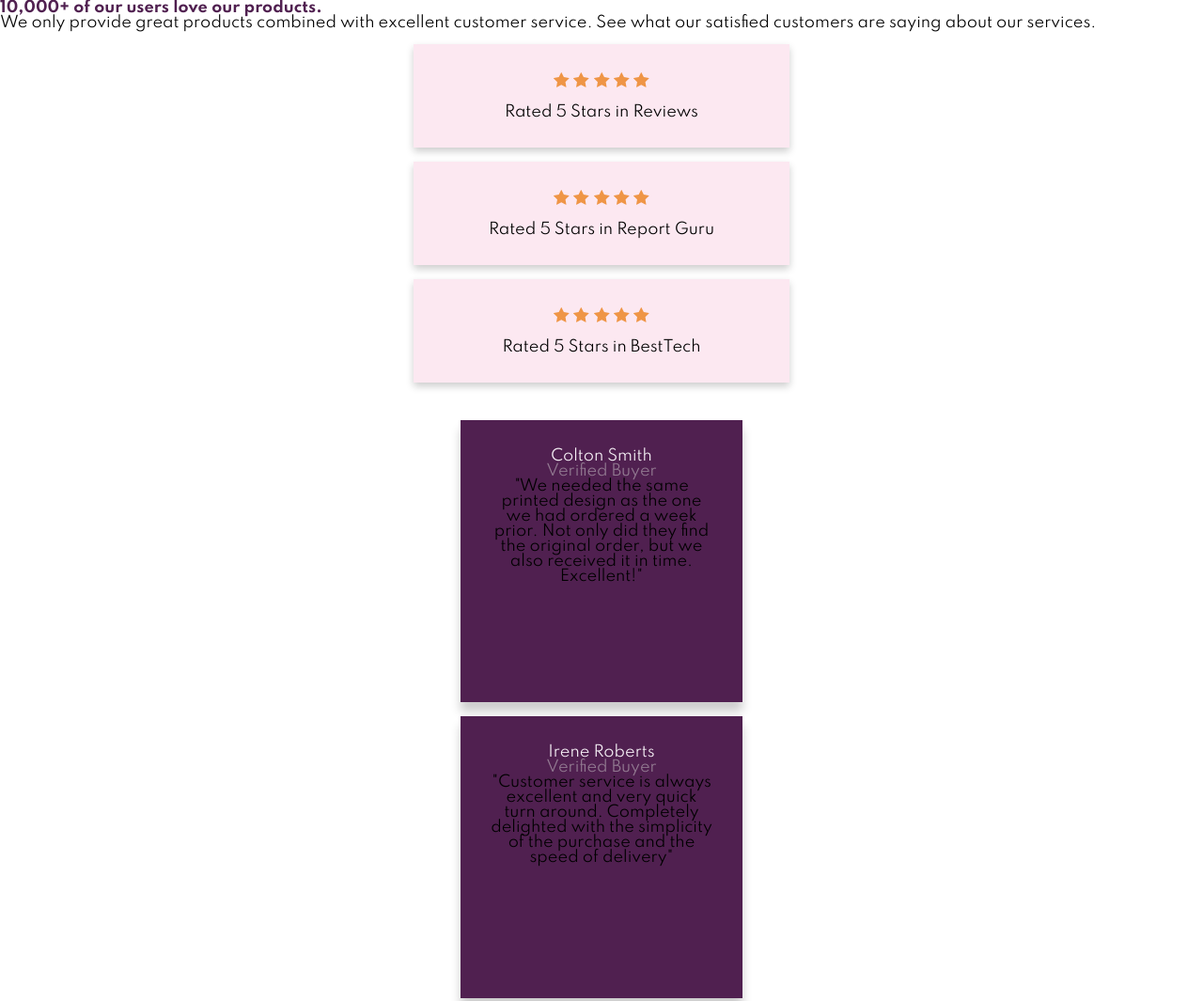
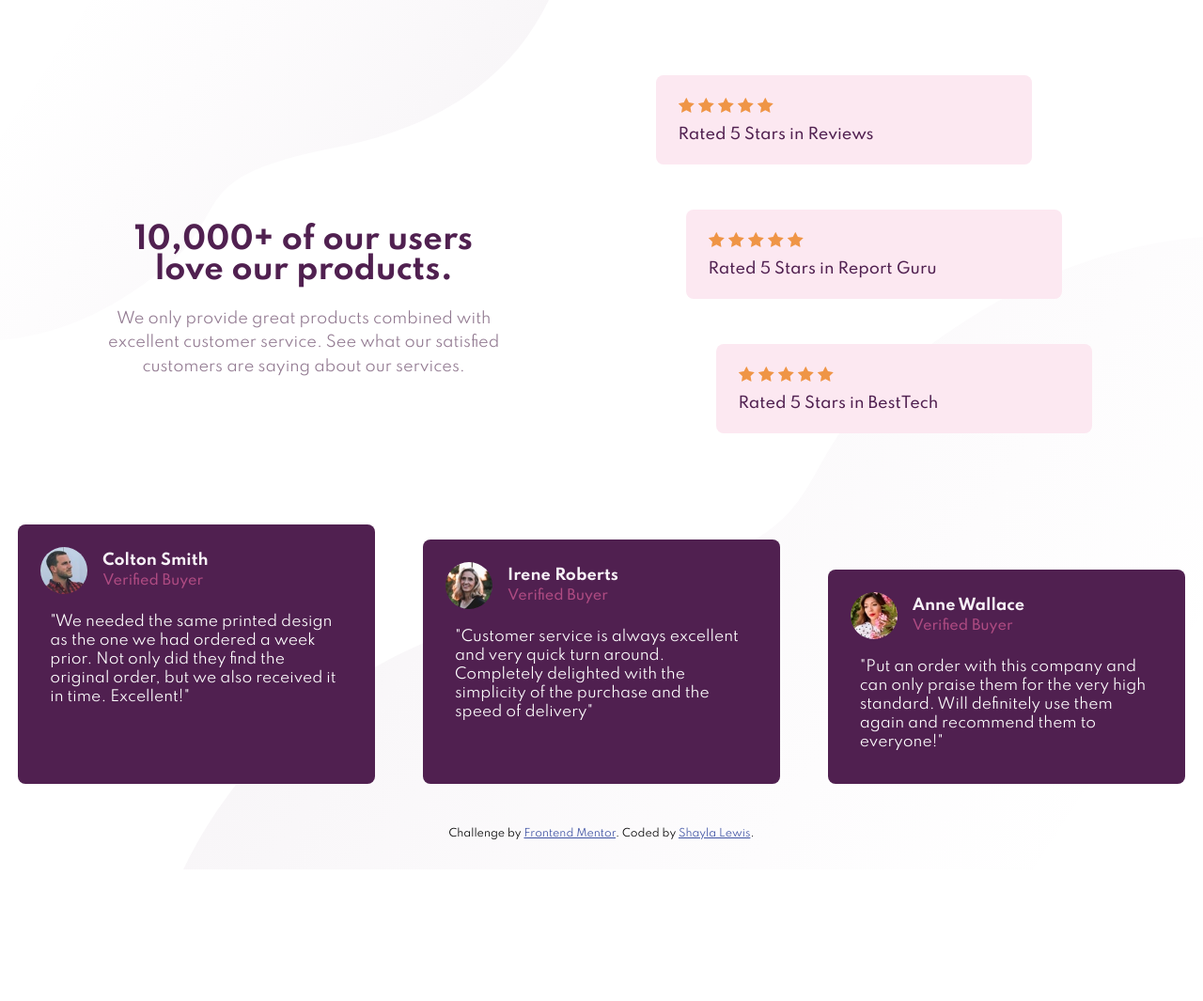
Before and after one commit to shaylalewis/social-proof, a plain HTML site: page index.html in a window 1280 px wide. Shown: the top 1065 px of the page at 94% size. After the commit the page ends 925 px from the top, so only its background shows below. Drawn offline with Linux system fonts and the light colour scheme.

Commit message:
mobile and desktop layout finished

```diff
--- a/index.html
+++ b/index.html
@@ -1,84 +1,118 @@
-<!DOCTYPE html>
+<!doctype html>
 <html lang="en">
-
   <head>
     <meta charset="UTF-8" />
-    <meta name="viewport" content="width=device-width, initial-scale=1.0">
-    <!-- displays site properly based on user's device -->
+    <meta name="viewport" content="width=device-width, initial-scale=1.0" />
 
     <link rel="icon" type="image/png" sizes="32x32" href="./images/favicon-32x32.png" />
-    <link rel="stylesheet" href="reset.css">
-    <link rel="stylesheet" href="style.css">
-    <link rel="preconnect" href="https://fonts.googleapis.com">
-    <link rel="preconnect" href="https://fonts.gstatic.com" crossorigin>
-    <link href="https://fonts.googleapis.com/css2?family=Spartan:wght@400;500;700&display=swap" rel="stylesheet">
+    <link rel="stylesheet" href="reset.css" />
+    <link rel="stylesheet" href="style.css" />
 
+    <link rel="preconnect" href="https://fonts.googleapis.com" />
+    <link rel="preconnect" href="https://fonts.gstatic.com" crossorigin />
+    <link
+      href="https://fonts.googleapis.com/css2?family=Spartan:wght@400;500;700&display=swap"
+      rel="stylesheet"
+    />
 
     <title>Frontend Mentor | Social proof section</title>
   </head>
 
   <body>
     <main>
+      <div class="top">
         <header>
           <h1>10,000+ of our users love our products.</h1>
-
-            <p>We only provide great products combined with excellent customer service. See what our satisfied customers are saying about our services.
+          <p>
+            We only provide great products combined with excellent customer service. See what our
+            satisfied customers are saying about our services.
           </p>
         </header>
 
         <section class="ratings">
-            <div class="rate-one">
-                <img src="images/icon-star.svg" alt="gold star">
-                <img src="images/icon-star.svg" alt="gold star">
-                <img src="images/icon-star.svg" alt="gold star">
-                <img src="images/icon-star.svg" alt="gold star">
-                <img src="images/icon-star.svg" alt="gold star">
-                <p class="rate">Rated 5 Stars in Reviews </p>
+          <div class="rating-card">
+            <img src="images/icon-star.svg" alt="gold star" />
+            <img src="images/icon-star.svg" alt="gold star" />
+            <img src="images/icon-star.svg" alt="gold star" />
+            <img src="images/icon-star.svg" alt="gold star" />
+            <img src="images/icon-star.svg" alt="gold star" />
+            <p class="rate">Rated 5 Stars in Reviews</p>
           </div>
-            <div class="rate-two">
-                <img src="images/icon-star.svg" alt="gold star">
-                <img src="images/icon-star.svg" alt="gold star">
-                <img src="images/icon-star.svg" alt="gold star">
-                <img src="images/icon-star.svg" alt="gold star">
-                <img src="images/icon-star.svg" alt="gold star">
-                <p class="rate">Rated 5 Stars in Report Guru </p>
+
+          <div class="rating-card">
+            <img src="images/icon-star.svg" alt="gold star" />
+            <img src="images/icon-star.svg" alt="gold star" />
+            <img src="images/icon-star.svg" alt="gold star" />
+            <img src="images/icon-star.svg" alt="gold star" />
+            <img src="images/icon-star.svg" alt="gold star" />
+            <p class="rate">Rated 5 Stars in Report Guru</p>
           </div>
-            <div class="rate-three">
-                <img src="images/icon-star.svg" alt="gold star">
-                <img src="images/icon-star.svg" alt="gold star">
-                <img src="images/icon-star.svg" alt="gold star">
-                <img src="images/icon-star.svg" alt="gold star">
-                <img src="images/icon-star.svg" alt="gold star">
+
+          <div class="rating-card">
+            <img src="images/icon-star.svg" alt="gold star" />
+            <img src="images/icon-star.svg" alt="gold star" />
+            <img src="images/icon-star.svg" alt="gold star" />
+            <img src="images/icon-star.svg" alt="gold star" />
+            <img src="images/icon-star.svg" alt="gold star" />
             <p class="rate">Rated 5 Stars in BestTech</p>
           </div>
         </section>
+      </div>
 
       <section class="reviews">
-            <div class="colton">
+        <div class="review-card">
+          <div class="review-header">
+            <img class="review-card-img" src="images/image-colton.jpg" alt="" />
+            <div class="review-user">
               <p class="name">Colton Smith</p>
               <p class="verified">Verified Buyer</p>
-                <p>"We needed the same printed design as the one we had ordered a week prior. Not only did they find the original order, but we also received it in time. Excellent!"</p>
+            </div>
           </div>
 
-            <div class="irene">
+          <p class="review-text">
+            "We needed the same printed design as the one we had ordered a week prior. Not only did
+            they find the original order, but we also received it in time. Excellent!"
+          </p>
+        </div>
+
+        <div class="review-card">
+          <div class="review-header">
+            <img class="review-card-img" src="images/image-irene.jpg" alt="" />
+            <div class="review-user">
               <p class="name">Irene Roberts</p>
               <p class="verified">Verified Buyer</p>
-                <p>"Customer service is always excellent and very quick turn around. Completely delighted with the simplicity of the purchase and the speed of delivery"</p>
+            </div>
           </div>
 
-            <div class="anne">
+          <p class="review-text">
+            "Customer service is always excellent and very quick turn around. Completely delighted
+            with the simplicity of the purchase and the speed of delivery"
+          </p>
+        </div>
+
+        <div class="review-card">
+          <div class="review-header">
+            <img class="review-card-img" src="images/image-anne.jpg" alt="" />
+            <div class="review-user">
               <p class="name">Anne Wallace</p>
               <p class="verified">Verified Buyer</p>
-                <p>"Put an order with this company and can only praise them for the very high standard. Will definitely use them again and recommend them to everyone!"</p>
+            </div>
+          </div>
+
+          <p class="review-text">
+            "Put an order with this company and can only praise them for the very high standard.
+            Will definitely use them again and recommend them to everyone!"
+          </p>
         </div>
       </section>
     </main>
+
     <footer>
       <div class="attribution">
         Challenge by
-            <a href="https://www.frontendmentor.io?ref=challenge" target="_blank">Frontend Mentor</a>. Coded by <a href="#">Shayla Lewis</a>.
+        <a href="https://www.frontendmentor.io?ref=challenge" target="_blank">Frontend Mentor</a>.
+        Coded by <a href="#">Shayla Lewis</a>.
       </div>
     </footer>
   </body>
-
 </html>
--- a/style.css
+++ b/style.css
@@ -3,25 +3,22 @@
 ==================================== */
 
 :root {
-    /* ---- Colors ---- */
-    --clr-primary-500: hsl(300, 43%, 22%);/*Very Dark Magenta*/
-    --clr-primary-200: hsl(333, 80%, 95%); /*Soft Pink*/
-    --clr-netural-300: hsl(303, 10%, 53%); /*Dark Grayish Magenta*/
-    --clr-neutral-200: hsl(300, 24%, 96%); /*Light Grayish Magenta*/
-    --clr-neutral-100: hsl(0, 0%, 100%); /*White*/
+  --clr-primary-500: hsl(300, 43%, 22%);
+  --clr-primary-200: hsl(333, 80%, 95%);
+  --clr-primary-300: hsl(333, 80%, 67%);
+  --clr-neutral-300: hsl(303, 10%, 53%);
+  --clr-neutral-200: hsl(300, 24%, 96%);
+  --clr-neutral-100: hsl(0, 0%, 100%);
 
-    /* ---- Font Family ---- */
-    --ff-primary: 'Spartan', sans-serif;
+  --ff-primary: "Spartan", sans-serif;
 
-    /* ---- Font Size ---- */
-    --fs-400: .8125rem;
-    --fs-500: .9625rem;
+  --fs-400: 0.8125rem;
+  --fs-500: 0.9625rem;
   --fs-900: 2rem;
 }
 
-
 /* =================================
-  Base Element Styles
+   Base Styles
 ==================================== */
 
 * {
@@ -29,115 +26,186 @@
 }
 
 body {
+  margin: 0;
   font-family: var(--ff-primary);
+  background-image: url(images/bg-pattern-top-mobile.svg), url(images/bg-pattern-bottom-mobile.svg);
+  background-repeat: no-repeat, no-repeat;
+
+  background-position:
+    top left,
+    bottom right;
+
+  background-size: auto, auto;
 }
 
-a {
-    text-decoration: none;
+h1 {
+  color: var(--clr-primary-500);
+  font-size: var(--fs-900);
+  max-width: 15ch;
+  text-align: center;
+  margin: 0 auto;
+  padding-top: 25px;
 }
 
-p.rate {
-    padding-top: 15px;
+.rate {
+  padding-top: 0.75rem;
+  color: var(--clr-primary-500);
+  font-weight: 500;
 }
 
-p.verified {
-    color: var(--clr-netural-300);
+.verified {
+  color: var(--clr-primary-300);
+  font-weight: 500;
 }
 
-p.name {
+.name {
   color: var(--clr-neutral-200);
 }
 
-
-
+.top header > p {
+  color: var(--clr-neutral-300);
+  max-width: 35ch;
+  margin: 1.5rem auto 0;
+  text-align: center;
+  line-height: 1.6;
+}
 
 /* =================================
-  Base Layout Styles
+   Mobile Layout (default)
 ==================================== */
 
-h1 {
-    color: var(--clr-primary-500);
+.top {
+  padding: 1rem 1.25rem;
 }
 
-
-/* unvisited link */
-
-a:link {}
-
-
-/* visited link */
-
-a:visited {}
-
-
-/* mouse over link */
-
-a:hover {}
-
-
-/* selected link */
-
-a:active {}
-
-
-/* ---- Layout Containers ---- */
-
-.rate-one,
-.rate-two,
-.rate-three {
-    box-shadow: 0 4px 8px 0 rgba(0, 0, 0, 0.2);
-    max-width: 400px;
-    min-height: 55px;
-    padding: 30px;
-    margin: auto;
+header {
   text-align: center;
-    background-color: var(--clr-primary-200);
+  margin-bottom: 2rem;
 }
 
-.ratings,
-.rate-two,
-.rate-three {
-    margin-top: 15px;
+/* Rating cards */
+.rating-card {
+  background-color: var(--clr-primary-200);
+  padding: 1.5rem;
+  text-align: center;
+  border-radius: 8px;
+  max-width: 400px;
+  margin: 1rem auto;
 }
 
-.reviews {
-    margin-top: 40px;
+/* Review cards */
+.review-card {
+  background-color: var(--clr-primary-500);
+  color: var(--clr-neutral-100);
+  padding: 1.5rem;
+  border-radius: 8px;
+  max-width: 380px;
+  margin: 1rem auto;
 }
 
-.colton,
-.irene,
-.anne {
-    box-shadow: 0 10px 10px 0 rgba(0, 0, 0, 0.2);
-    height: 300px;
-    width: 300px;
-    padding: 30px;
-    margin: auto;
-    text-align: center;
-    background-color: var(--clr-primary-500);
-}
+/* Reviews section spacing */
 
-.irene,
-.anne {
-    margin-top: 15px;
-}
-
+/* Attribution */
 .attribution {
   font-size: 11px;
   text-align: center;
+  margin-top: 2rem;
+  margin-bottom: 2rem;
 }
 
 .attribution a {
   color: hsl(228, 45%, 44%);
 }
 
+/* =================================
+   Review Card Layout (default)
+==================================== */
+.reviews {
+  margin: 1px 10px;
+}
+.review-header {
+  display: flex;
+  align-items: center;
+  gap: 1rem;
+}
 
-/* ---- Page Elements ---- */
+.review-card-img {
+  width: 50px;
+  height: 50px;
+  border-radius: 50%;
+}
+.review-text {
+  padding: 10px;
+  margin-top: 10px;
+  font-size: var(--fs-500);
+  line-height: 1.3;
+}
 
+.name {
+  font-weight: 700;
+  margin-bottom: 7px;
+}
+
+.verified {
+  font-size: 0.9rem;
+  opacity: 0.6;
+}
 
 /* =================================
-  Media Queries
+   Desktop Layout
 ==================================== */
 
-@media (min-width: 768px) {}
+@media (min-width: 768px) {
+  body {
+    background-image:
+      url(images/bg-pattern-top-desktop.svg), url(images/bg-pattern-bottom-desktop.svg);
+    background-repeat: no-repeat, no-repeat;
+  }
 
-@media (min-width: 1024px) {}
+  .top {
+    display: flex;
+    justify-content: space-between;
+    align-items: flex-start;
+    padding: 4rem;
+  }
+
+  header {
+    width: 45%;
+    text-align: left;
+    margin-top: 13%;
+  }
+
+  .ratings {
+    width: 45%;
+    display: flex;
+    flex-direction: column;
+    gap: 1rem;
+  }
+
+  .reviews {
+    display: flex;
+    justify-content: center;
+    gap: 2rem;
+  }
+
+  .review-card:nth-child(2) {
+    margin-top: 2rem;
+  }
+
+  .review-card:nth-child(3) {
+    margin-top: 4rem;
+  }
+
+  .rating-card {
+    text-align: left;
+    margin: 1rem 0;
+  }
+
+  .rating-card:nth-child(2) {
+    margin-left: 2rem;
+  }
+
+  .rating-card:nth-child(3) {
+    margin-left: 4rem;
+  }
+}
```
Lines whose indentation alone changed are shown as unchanged.
